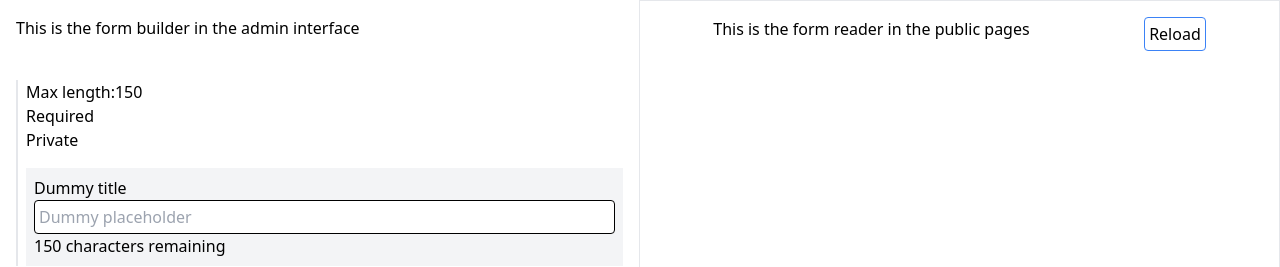
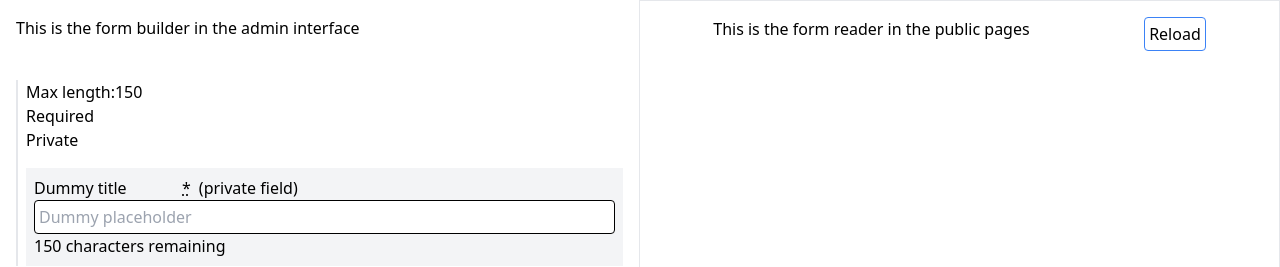
Before and after one commit to loicboset/dynamic-form-builder, a React (Create React App) app: page / in a window 1280 px wide. Both pictures are taken after a click on the element "Private". Shown: the top 267 px of the page. Built offline with nearby package versions, Linux system fonts and the light colour scheme.

Commit message:
Finish text short

```diff
--- a/src/components/builders/ShortText.jsx
+++ b/src/components/builders/ShortText.jsx
@@ -45,10 +45,13 @@
         <div>
           <input
             name='name'
-            className='bg-gray-100'
+            className='bg-gray-100 focus-within:outline-none'
+            size={input.name.length}
             value={input.name}
             onChange={(e) => handleChangeInput(input.id, e.target.name, e.target.value)}
           />
+          {input.required && <abbr title='required'>*</abbr>}
+          {input.private && <span className={input.required ? 'ml-2' : ''}>(private field)</span>}
         </div>
         <div>
           <input
--- a/src/components/readers/ShortText.jsx
+++ b/src/components/readers/ShortText.jsx
@@ -5,7 +5,11 @@
     <div>
       <div className='mt-4'>
         <div>
-          <label>{input.name}</label>
+          <label>
+            {input.name}
+            {input.required && <abbr className='ml-1' title='required'>*</abbr>}
+            {input.private && <span className={input.required ? 'ml-1' : ''}>(private field)</span>}
+          </label>
         </div>
         <div>
           <input className='border border-black rounded p-1 w-full' placeholder={input.placeholder} />
```
